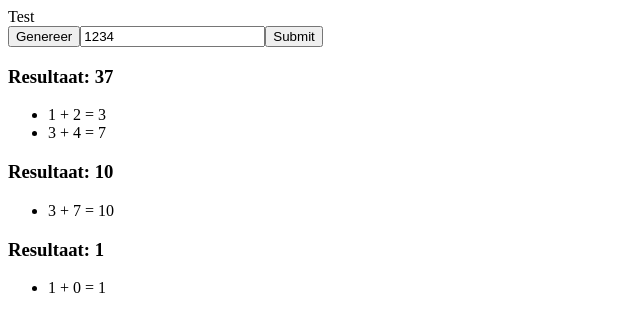
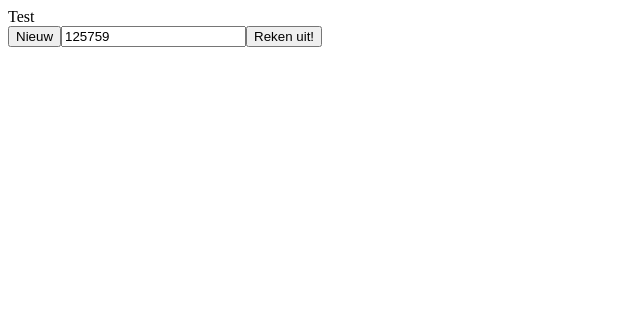
Before and after one commit to timvanelst/StapelTellen, an Angular app in the folder StappenTellen.App/StappenTellen/: page / in a window 1280 px wide. Shown: the top 332 px of the page, without its empty margins (0-640 px from the left). Built offline with nearby package versions, Linux system fonts and the light colour scheme.

Commit message:
implemented random generation of inputs

```diff
--- a/StappenTellen.App/StappenTellen/src/app/app.component.html
+++ b/StappenTellen.App/StappenTellen/src/app/app.component.html
@@ -6,7 +6,7 @@
   </div>
 </div> -->
 <div >
-  <input type="button" (click)="generate()" value="Genereer" />
-  <input type="number" [(ngModel)]="input" /><input type="submit" (click)="calculate()" />
+  <input type="button" (click)="generate()" value="Nieuw" />
+  <input type="number" [(ngModel)]="input" /><input type="submit" (click)="calculate()" value="Reken uit!" />
   <app-result-component [result]="result"></app-result-component>
 </div>
--- a/StappenTellen.App/StappenTellen/src/app/app.component.ts
+++ b/StappenTellen.App/StappenTellen/src/app/app.component.ts
@@ -1,22 +1,26 @@
-import { Component } from '@angular/core';
+import { Component, OnInit } from '@angular/core';
 import { FormGroup, FormControl } from "@angular/forms";
 import { StapelTellen } from './stapel-tellen';
 import { StapelTellenResult } from './stapel-tellen.result';
+import { RandomNumberGenerator } from './random-number-generator';
 
 @Component({
   selector: 'app-root',
   templateUrl: './app.component.html',
   styleUrls: ['./app.component.css']
 })
-export class AppComponent {
+export class AppComponent implements OnInit {
   title = 'app';
+  input: string = '';
   // stapelTellen;
 
   // constructor(private builder: FormBuilder) { }
   constructor(private stapelTellen: StapelTellen){
-    // this.stapelTellen = new StapelTellen();
   }
-  input: string = '1234';
+
+  ngOnInit(): void {
+    this.generate();
+  }
 
   // form = this.builder.group({
   //   input: ['']
@@ -25,7 +29,8 @@ export class AppComponent {
   result: StapelTellenResult[] = this.calculateInternal();
 
   public generate(){
-    this.input = '123456789';
+    let random = RandomNumberGenerator.getRandomNumber();
+    this.input = random.toString();
   }
 
   public calculate(){
@@ -34,7 +39,6 @@ export class AppComponent {
 
   private calculateInternal(): StapelTellenResult[] {
     if(this.input != ''){
-      // this.stapelTellen = new StapelTellen();
       return this.stapelTellen.calculate(this.input.toString());
     }
 
--- /dev/null
+++ b/StappenTellen.App/StappenTellen/src/app/random-number-generator.ts
@@ -0,0 +1,10 @@
+export class RandomNumberGenerator {
+    public static getRandomNumber(): number {
+        return Math.floor(Math.random() * (999999 - 100000)) + 100000;
+        // const control = <FormArray>this.myFormdata.controls['inputs'];
+        // const random = this._fb.group({numbers: +quickpicked, pari: 25});
+        // control.setControl(i, random)
+
+
+      }
+}
```
